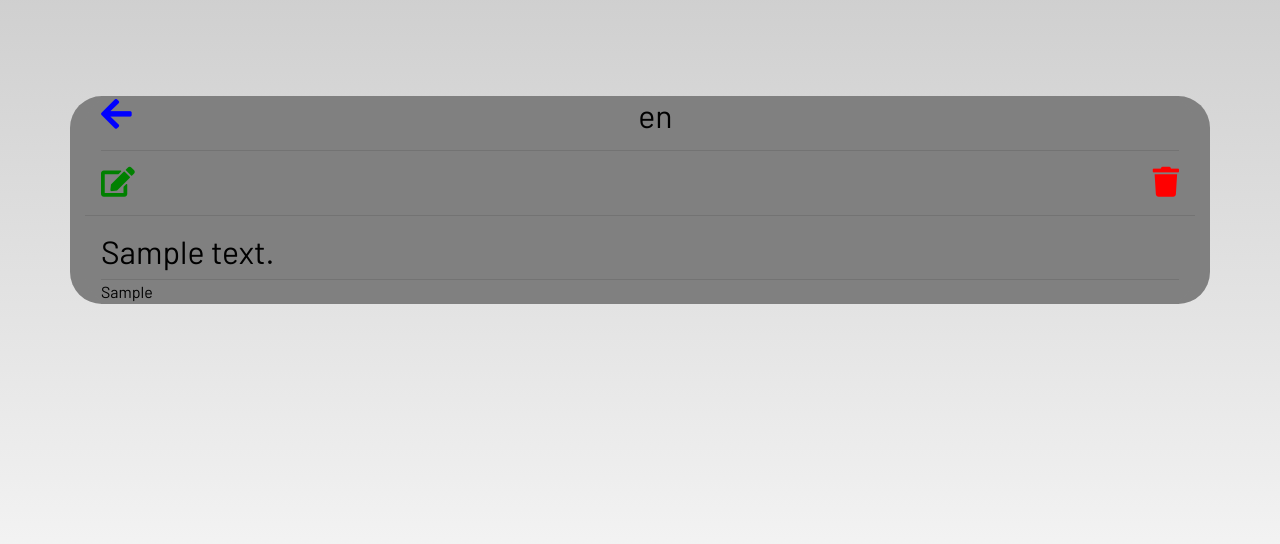
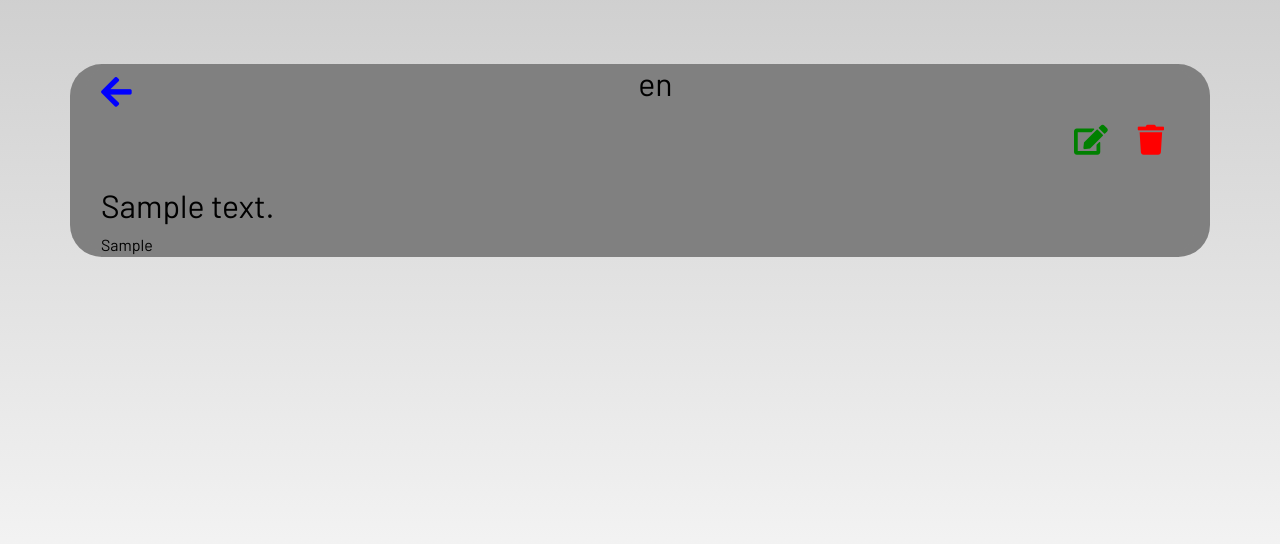
Before and after one commit to sran4/mysavedcode, a Django app: page /snippets_detail/1 in a window 1280 px wide. Shown: the part 56-600 px from the top of the page. Run offline with Django 3.2, Linux system fonts and the light colour scheme; tables that the repository leaves empty hold one stand-in row (values such as "Sample post"); some libraries are stand-ins or nearby versions; some web fonts are replaced.

```diff
--- a/dashboard/templates/dashboard/form.html
+++ b/dashboard/templates/dashboard/form.html
@@ -5,8 +5,11 @@
   <form method="POST">
     {% csrf_token %}
     <fieldset class="form-group">
+      {% if page == "update" %}
+      <legend class="border-bottom text-center mb-4">Update</legend>
+      {% else %}
       <legend class="border-bottom text-center mb-4">Create</legend>
-      {{form.media}} {{ form|crispy }}
+      {% endif %} {{form.media}} {{ form|crispy }}
     </fieldset>
     {% if page == "update" %}
     <div class="form-group">
--- a/dashboard/templates/dashboard/notes_detail.html
+++ b/dashboard/templates/dashboard/notes_detail.html
@@ -1,17 +1,24 @@
 {% extends 'dashboard/base.html' %} {% load static %} {% block content %}
 <section class="container" style="background-color: gray; border-radius: 2em">
-  <div class="content-section p-0 mt-5" style="background-color: gray; border-radius: 2em; border: None">
+  <div class="content-section p-0 mt-1" style="background-color: gray; border-radius: 2em; border: None">
     <div class="m-3" style="background-color: gray; color: black">
-      <a href="{{request.META.HTTP_REFERER}}"> <i class="fa fa-arrow-left" style="font-size: 35px; float: left; color: blue"></i> </a>
+      <a href="{{request.META.HTTP_REFERER}}"> <i class="fa fa-arrow-left" style="font-size: 35px; margin-top: 10px; float: left; color: blue"></i> </a>
       <h2 class="text-center">{{notes.language}}</h2>
-      <hr />
-      <a href="{% url 'update-note' notes.pk %}"> <i class="fa fa-edit fa-2x" style="font-size: 30px; float: middle; color: green"></i></a>
-      <a href="{% url 'delete-note' notes.pk %}"> <i class="fa fa-trash fa-2x" style="font-size: 30px; float: right; color: red"></i></a>
+      <div class="row">
+        <div class="col mx-auto">
+          <a href="{% url 'delete-note' notes.pk %}">
+            <i class="fa fa-trash fa-2x" style="font-size: 30px; float: right; margin: 15px; color: red"></i>
+          </a>
+          <a href="{% url 'update-note' notes.pk %}">
+            <i class="fa fa-edit fa-2x" style="font-size: 30px; float: right; margin: 15px; color: green"></i>
+          </a>
+        </div>
+      </div>
     </div>
-    <hr class="p-0 m-0" />
+
     <div class="m-3" style="background-color: gray; color: black">
       <h2>{{notes.notes_for_yourself | safe}}</h2>
-      <hr class="p-0 m-0" />
+
       <p>{{notes.code_here | safe}}</p>
     </div>
   </div>
```
